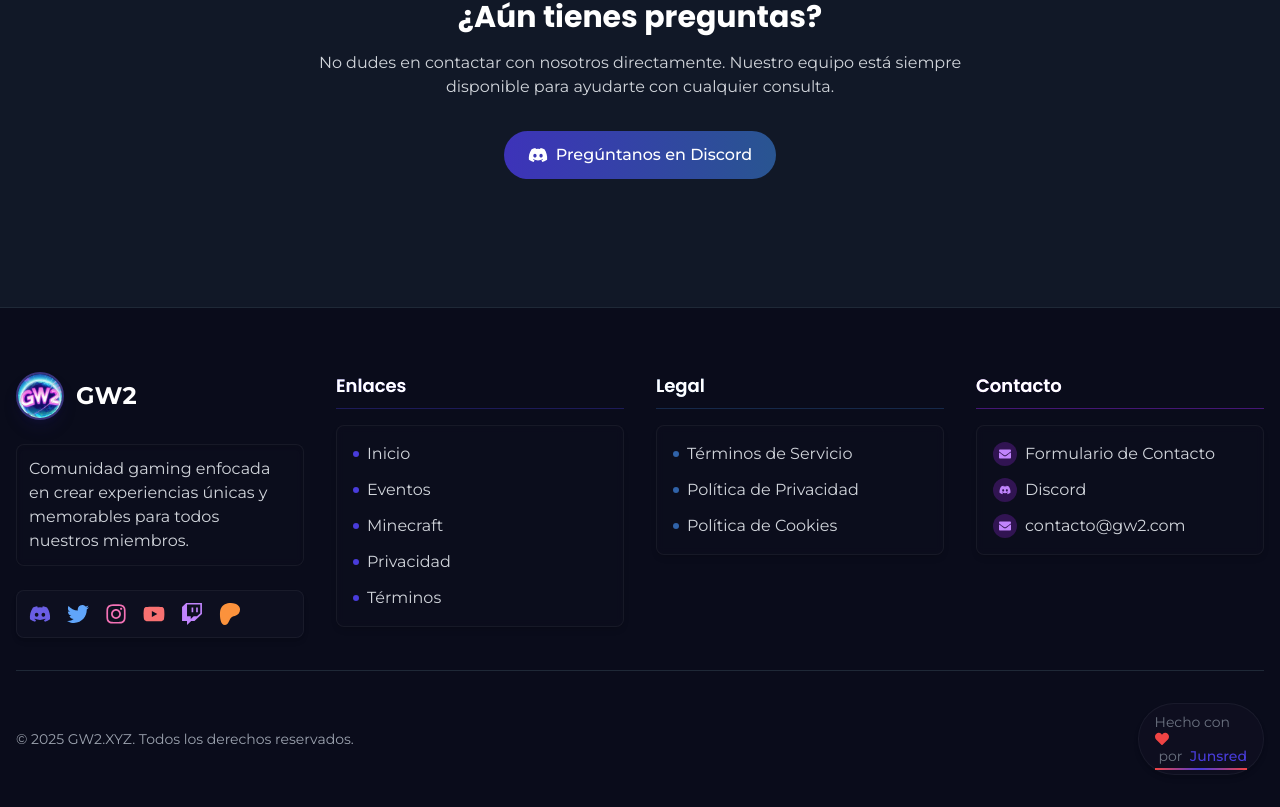
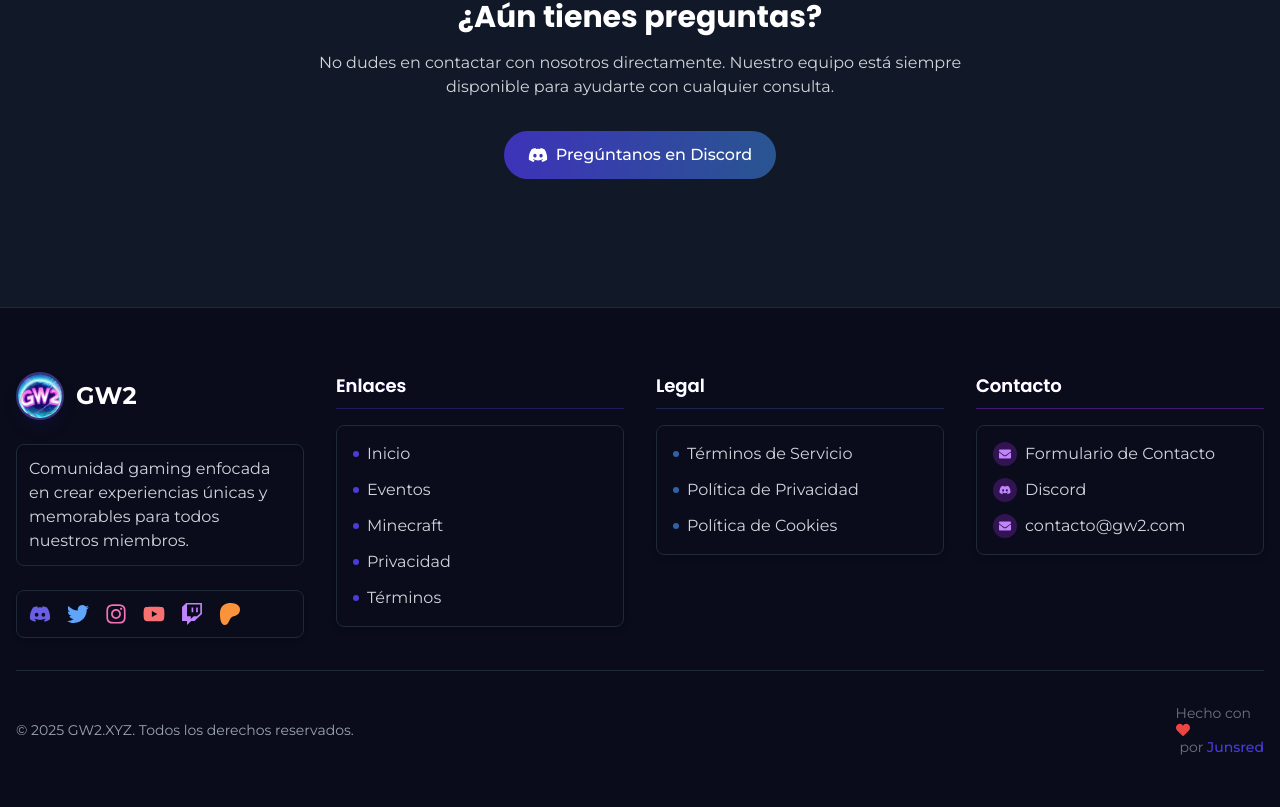
Before and after one commit to persecucion/GW2-WEB, a Next.js app: page /faq in a window 1280 px wide. Shown: the part 1427-2234 px from the top of the page. Built offline with nearby package versions, Linux system fonts and the light colour scheme.

Commit message:
Update Footer.tsx

```diff
--- a/app/Footer.tsx
+++ b/app/Footer.tsx
@@ -18,7 +18,7 @@ export default function Footer() {
   }
 
   return (
-    <footer className="bg-dark-900 border-t border-gray-800">
+    <footer className="bg-dark-950 border-t border-gray-800">
       <div className="container mx-auto px-4 pt-16 pb-8">
         {/* Top footer content with logo and sections */}
         <div className="grid grid-cols-1 md:grid-cols-4 gap-8 mb-8">
@@ -36,10 +36,10 @@ export default function Footer() {
               </div>
               <span className="text-2xl font-bold text-white">GW2</span>
             </div>
-            <p className="text-gray-300 mb-6 backdrop-blur-sm bg-dark-800/30 p-3 rounded-lg border border-white/5 shadow-inner">
+            <p className="text-gray-300 mb-6 bg-dark-900 p-3 rounded-lg border border-gray-800 shadow-inner">
               Comunidad gaming enfocada en crear experiencias únicas y memorables para todos nuestros miembros.
             </p>
-            <div className="flex space-x-4 bg-dark-800/50 p-3 rounded-lg border border-white/5 shadow-md">
+            <div className="flex space-x-4 bg-dark-900 p-3 rounded-lg border border-gray-800 shadow-md">
               <a
                 href="https://discord.gg/gatitos2"
                 target="_blank"
@@ -98,7 +98,7 @@ export default function Footer() {
           {/* Links section - Adding Minecraft category */}
           <div>
             <h3 className="text-lg font-semibold text-white mb-4 border-b border-primary-700/50 pb-2 bg-gradient-to-r from-primary-400 to-transparent bg-clip-text text-transparent">Enlaces</h3>
-            <nav className="flex flex-col space-y-3 bg-dark-800/30 backdrop-blur-sm p-4 rounded-lg border border-white/5 shadow-md">
+            <nav className="flex flex-col space-y-3 bg-dark-900 p-4 rounded-lg border border-gray-800 shadow-md">
               <Link href="/" className="text-gray-300 hover:text-primary-400 transition-colors flex items-center gap-2">
                 <div className="w-1.5 h-1.5 rounded-full bg-primary-500"></div>
                 Inicio
@@ -125,7 +125,7 @@ export default function Footer() {
           {/* Legal section */}
           <div>
             <h3 className="text-lg font-semibold text-white mb-4 border-b border-secondary-700/50 pb-2 bg-gradient-to-r from-secondary-400 to-transparent bg-clip-text text-transparent">Legal</h3>
-            <ul className="space-y-3 bg-dark-800/30 backdrop-blur-sm p-4 rounded-lg border border-white/5 shadow-md">
+            <ul className="space-y-3 bg-dark-900 p-4 rounded-lg border border-gray-800 shadow-md">
               <li>
                 <Link href="/terms" className="text-gray-300 hover:text-secondary-400 transition-colors flex items-center gap-2">
                   <div className="w-1.5 h-1.5 rounded-full bg-secondary-500"></div>
@@ -150,7 +150,7 @@ export default function Footer() {
           {/* Contact section */}
           <div>
             <h3 className="text-lg font-semibold text-white mb-4 border-b border-purple-700/50 pb-2 bg-gradient-to-r from-purple-400 to-transparent bg-clip-text text-transparent">Contacto</h3>
-            <ul className="space-y-3 bg-dark-800/30 backdrop-blur-sm p-4 rounded-lg border border-white/5 shadow-md">
+            <ul className="space-y-3 bg-dark-900 p-4 rounded-lg border border-gray-800 shadow-md">
               <li>
                 <Link href="/contact" className="text-gray-300 hover:text-purple-400 transition-colors flex items-center gap-2">
                   <div className="w-6 h-6 rounded-full bg-purple-900/50 flex items-center justify-center">
@@ -189,19 +189,8 @@ export default function Footer() {
           <div className="text-sm text-gray-400 mb-4 md:mb-0">
             &copy; {new Date().getFullYear()} GW2.XYZ. Todos los derechos reservados.
           </div>
-          <div className="text-sm text-gray-500 flex items-center bg-dark-800/60 py-2 px-4 rounded-full border border-white/5 shadow-md">
-            <span className="relative">
-              <span className="absolute -bottom-1 left-0 right-0 h-0.5 bg-gradient-to-r from-red-500 via-primary-500 to-red-500"></span>
-              Hecho con <span className="mx-1 text-red-500"><FaHeart /></span> por{" "}
-              <a
-                href="https://twitter.com/juansrd"
-                target="_blank"
-                rel="noopener noreferrer"
-                className="text-primary-500 hover:text-primary-400 ml-1 font-medium"
-              >
-                Junsred
-              </a>
-            </span>
+          <div className="text-sm text-gray-500">
+            Hecho con <span className="text-red-500 mx-1"><FaHeart /></span> por <a href="https://twitter.com/juansrd" target="_blank" rel="noopener noreferrer" className="text-primary-500 hover:text-primary-400 font-medium">Junsred</a>
           </div>
         </div>
       </div>
```
